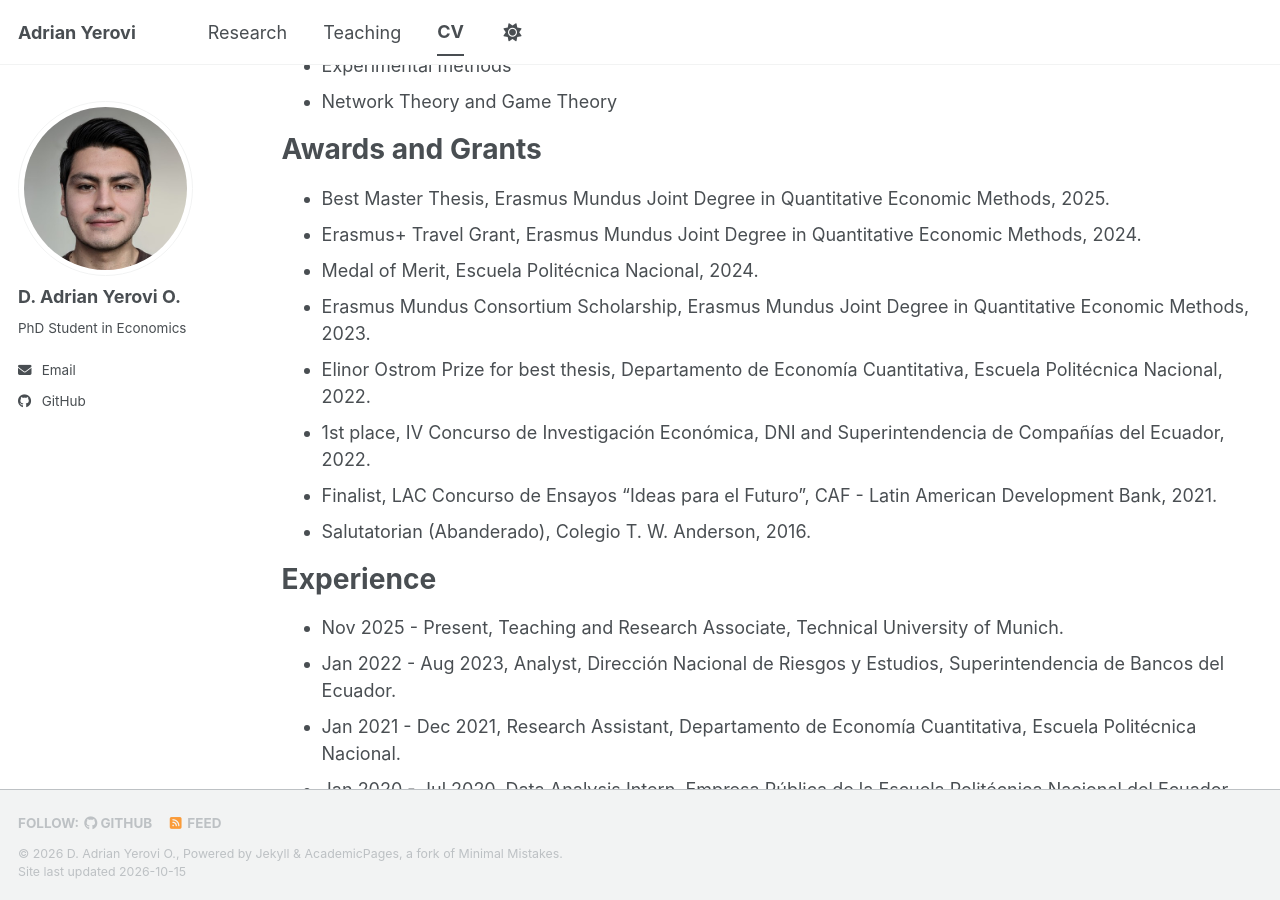
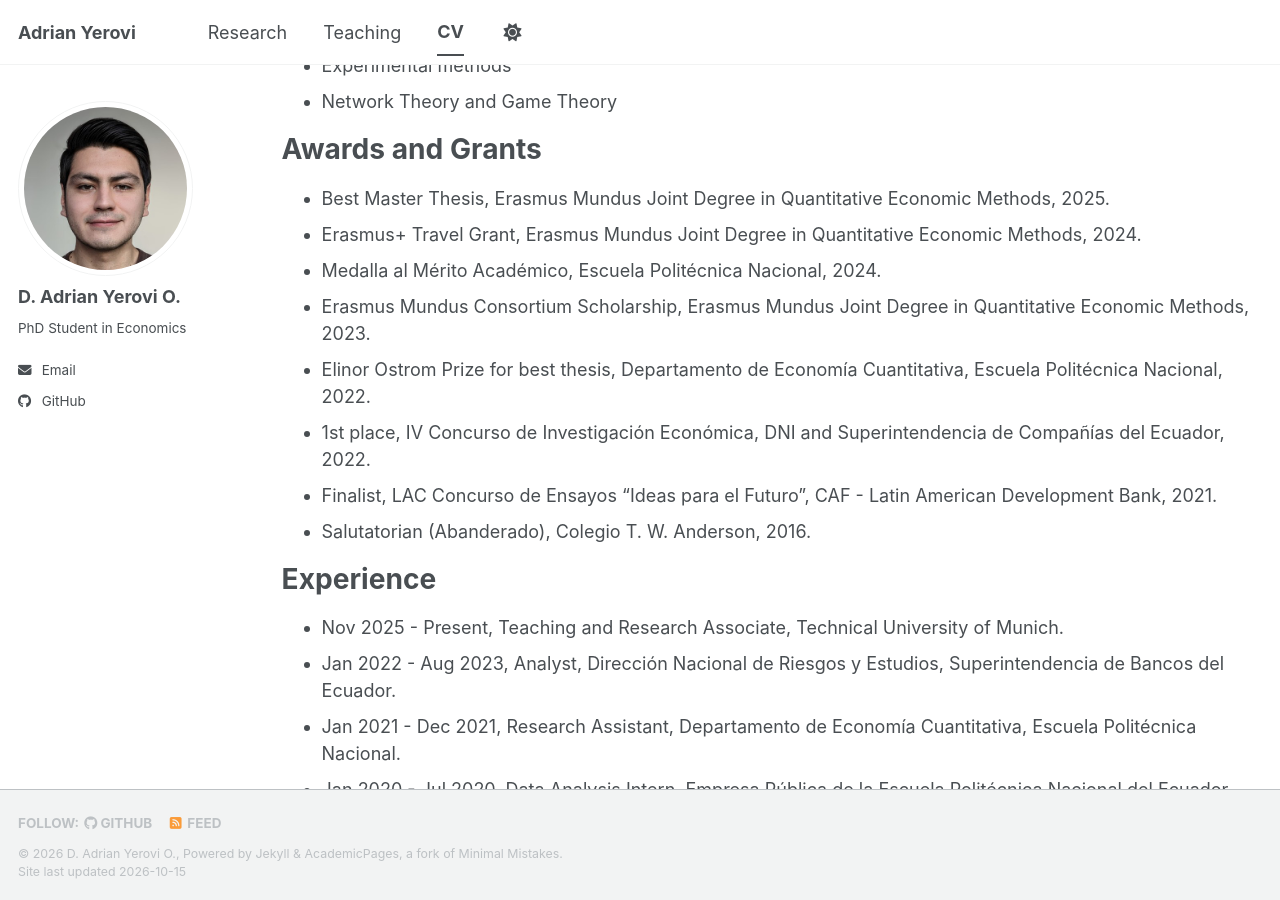
Before and after one commit to AYerovi/AYerovi.github.io, a Jekyll site: the page built from _pages/cv.md, in a window 1280 px wide and 900 px high, scrolled down 375 px. Built offline with Jekyll 4.4.1, drawn with Linux system fonts in a browser that asks for light colours; a style sheet for code colours, icons or effects is not loaded.

Commit message:
Update cv.md

```diff
--- a/_pages/cv.md
+++ b/_pages/cv.md
@@ -25,7 +25,7 @@ Awards and Grants
 ======
 * Best Master Thesis, Erasmus Mundus Joint Degree in Quantitative Economic Methods, 2025.
 * Erasmus+ Travel Grant, Erasmus Mundus Joint Degree in Quantitative Economic Methods, 2024.
-* Medal of Merit, Escuela Politécnica Nacional, 2024.
+* Medalla al Mérito Académico, Escuela Politécnica Nacional, 2024.
 * Erasmus Mundus Consortium Scholarship, Erasmus Mundus Joint Degree in Quantitative Economic Methods, 2023.
 * Elinor Ostrom Prize for best thesis, Departamento de Economía Cuantitativa, Escuela Politécnica Nacional, 2022.
 * 1st place, IV Concurso de Investigación Económica, DNI and Superintendencia de Compañías del Ecuador, 2022.
```
